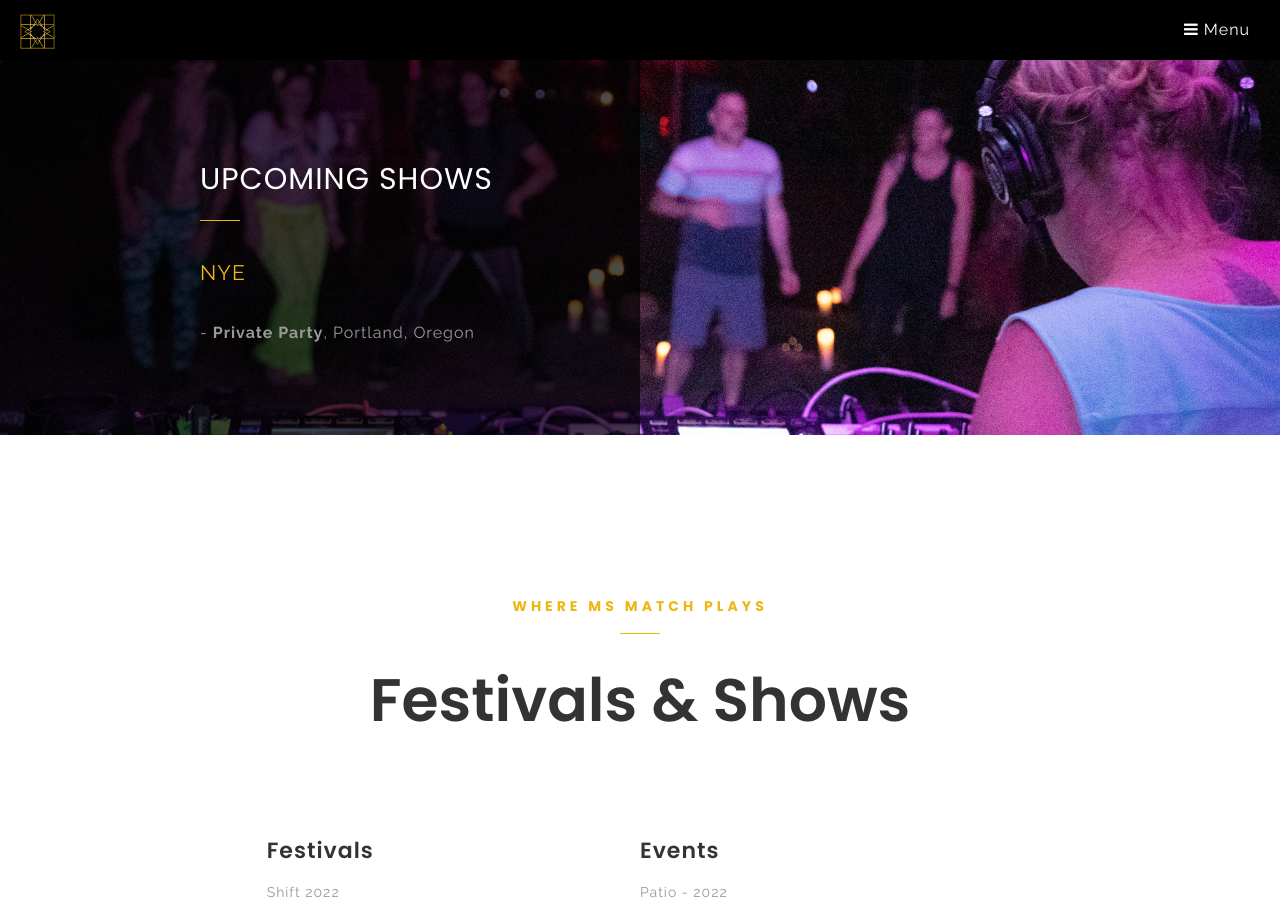
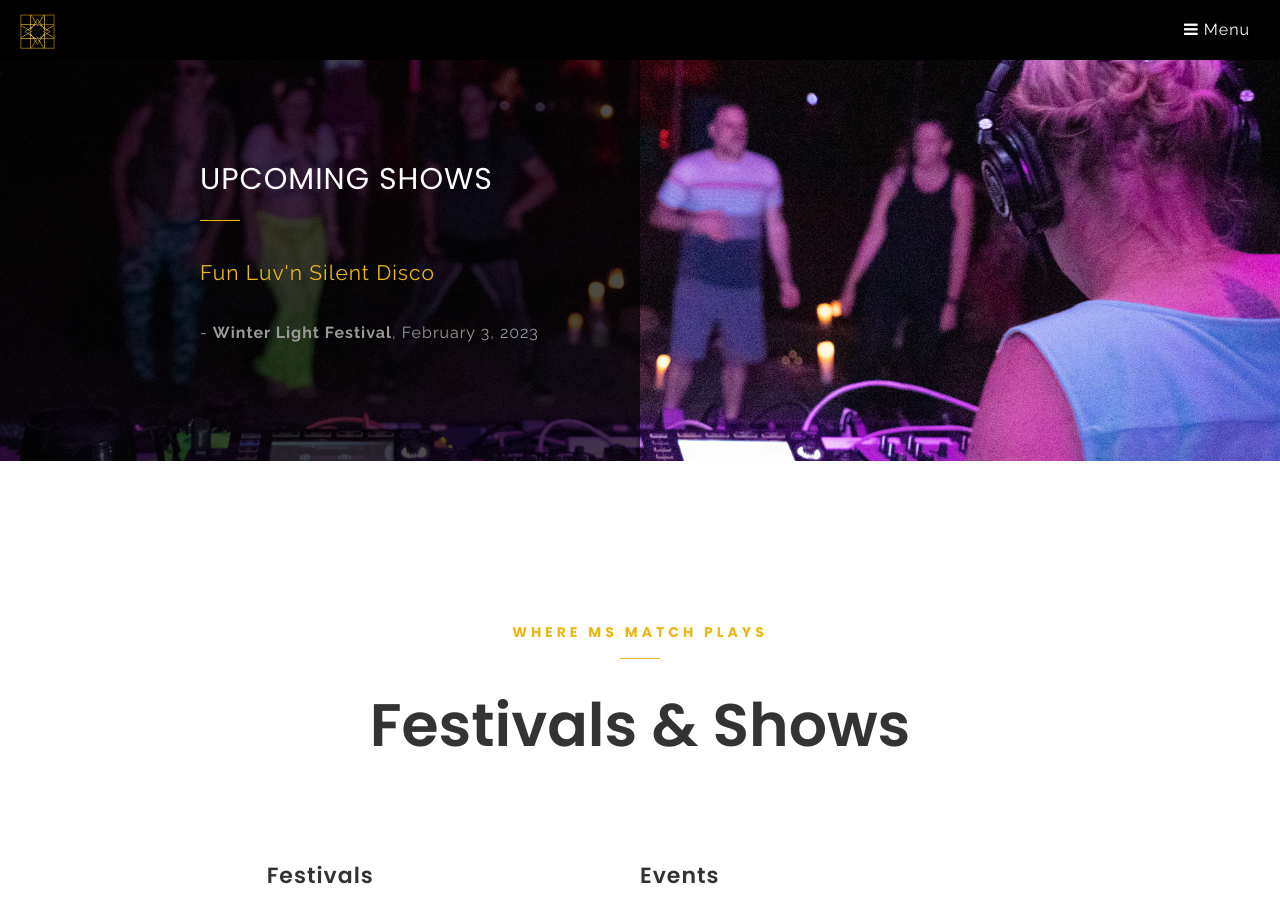
Before and after one commit to 9spire/msmatchmusic, a Jekyll site: the page built from index.html, in a window 1280 px wide and 900 px high, scrolled down 3417 px. Built offline with Jekyll 4.4.1, drawn with Linux system fonts in a browser that asks for light colours; some of the changed text lies outside the part shown.

Commit message:
updated events

```diff
--- a/index.html
+++ b/index.html
@@ -20,15 +20,20 @@
 
 testimonials:
   - quote: "Broad Beats"
-    link: ""
+    link: "https://www.facebook.com/events/879482609841836"
     author:
-      name: "No Requests"
-      position: 'November 25, 2022'
-  - quote: "NYE"
-    link: ""
+      name: "Winter Light Festival"
+      position: 'February 3, 2023'
+  - quote: "Fun Luv'n Silent Disco"
+    link: "https://www.facebook.com/events/870685007681897"
     author:
-      name: "Private Party"
-      position: 'Portland, Oregon'
+      name: "Winter Light Festival"
+      position: 'February 3, 2023'
+  - quote: "CSB Fundraiser for SOAK"
+    link: "https://www.eventbrite.com/e/csb-fundraiser-for-soak-2023-tickets-517054212067?utm-campaign=social&utm-content=attendeeshare&utm-medium=discovery&utm-term=listing&utm-source=cp&aff=escb"
+    author:
+      name: "Community Supported Brewing SOAK Camp"
+      position: 'February 24, 2023'
 
 festivals:
   - Shift 2022
@@ -44,10 +49,11 @@
   - Cocoon 2017
 
 events:
-  - Patio - 2022
+  - Patio - 2017, 2018, 2019, 2022
+  - Broad Beats - 2022
   - Nike WHQ - 2022
   - Fun Luv'n Silent Disco - 2020, 2021, 2022
-  - Winter Light Festival - 2019, 2021, 2022
+  - Winter Light Festival - 2019, 2021, 2022, 2023
   - Howl - 2018, 2019, 2021
   - Roaring Twenties NYE - 2020 (Murderboat)
   - Mothership - 2018
```
